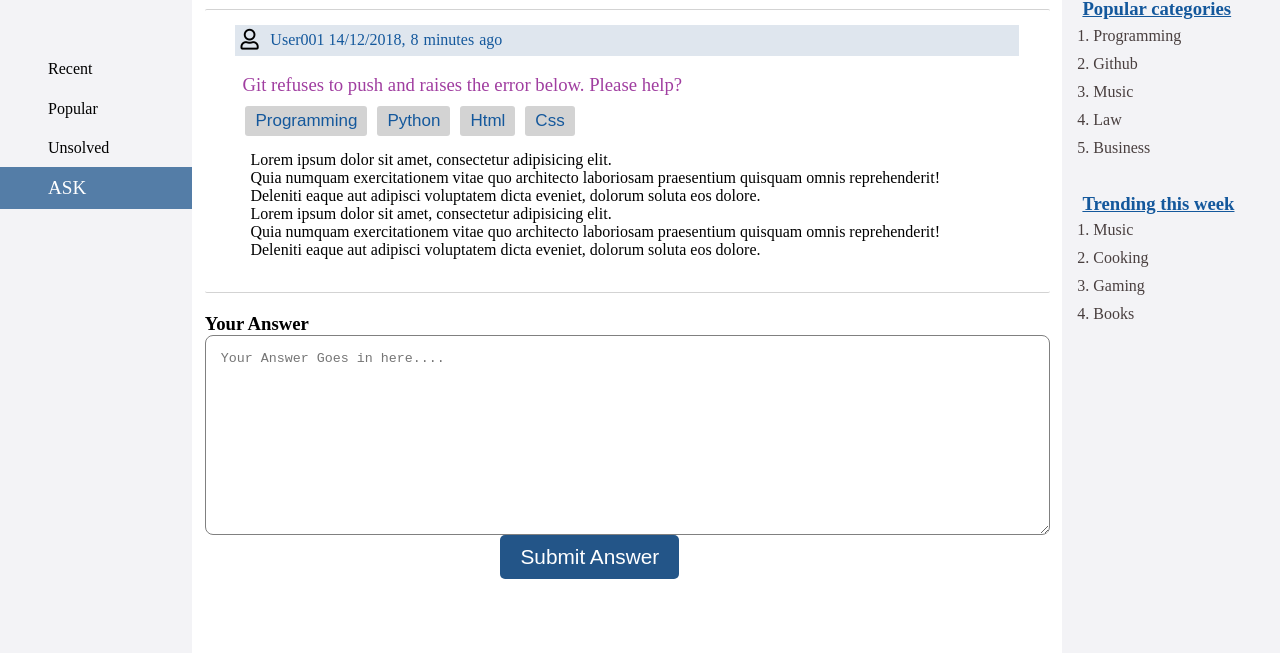
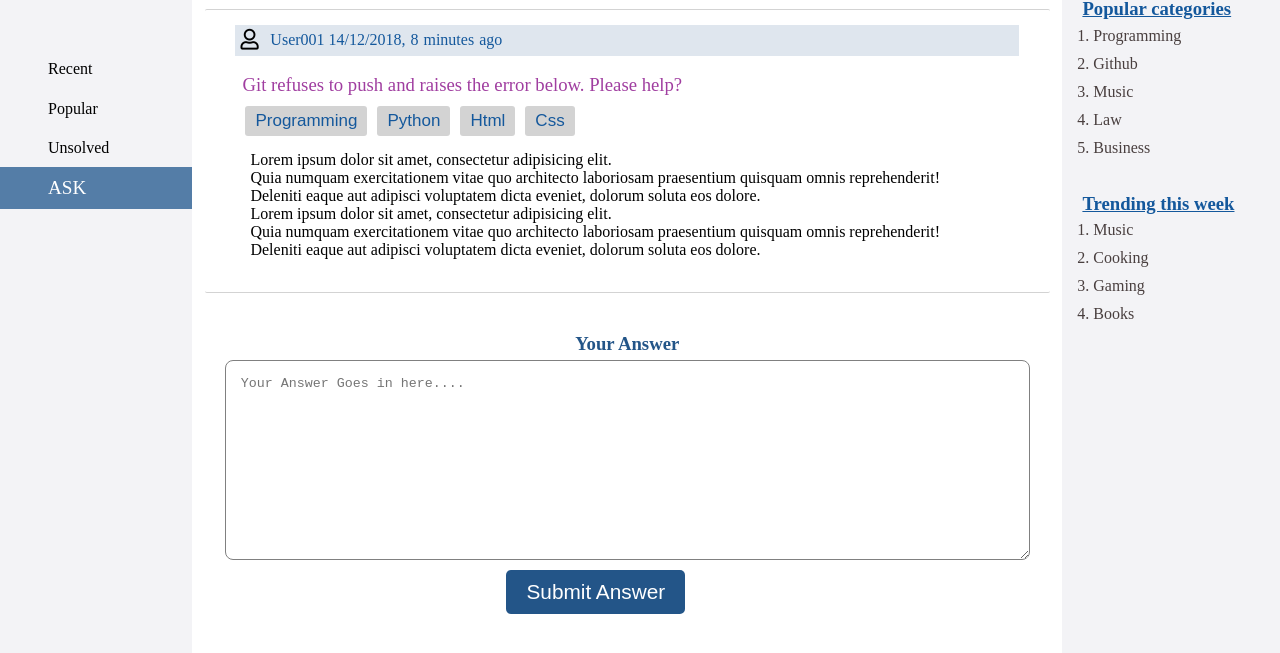
Before and after one commit to ceexon/stack-overflow-lite-api, a plain HTML site: page UI/answer.html in a window 1280 px wide. Shown: the part 81-734 px from the top of the page. Drawn offline with Linux system fonts and the light colour scheme.

Commit message:
[finishes #162880328]style answer form

```diff
--- a/UI/css/question.css
+++ b/UI/css/question.css
@@ -112,3 +112,23 @@ input.user-submit-button {
     width: auto;
     margin-left: 35%;
 }
+
+section.add-answer {
+    width: 100%;
+    padding: 20px;
+}
+
+div.your-answer {
+    width: 100%;
+}
+
+h3.your-answer-title {
+    width: 100%;
+    color: #235588;
+    text-align: center;
+    margin-bottom: 5px;
+}
+
+input.submit-answer {
+    margin-top: 10px;
+}
```
